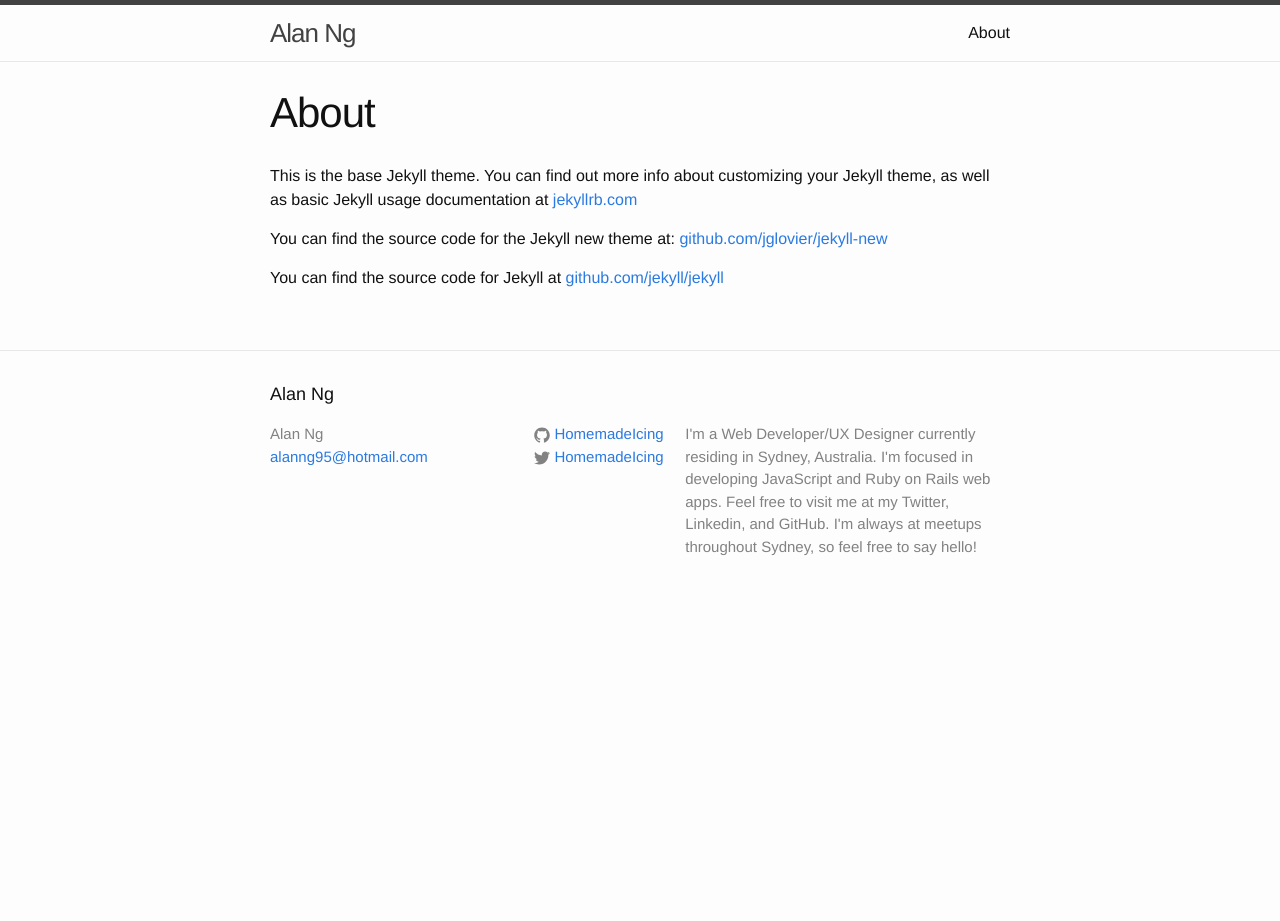
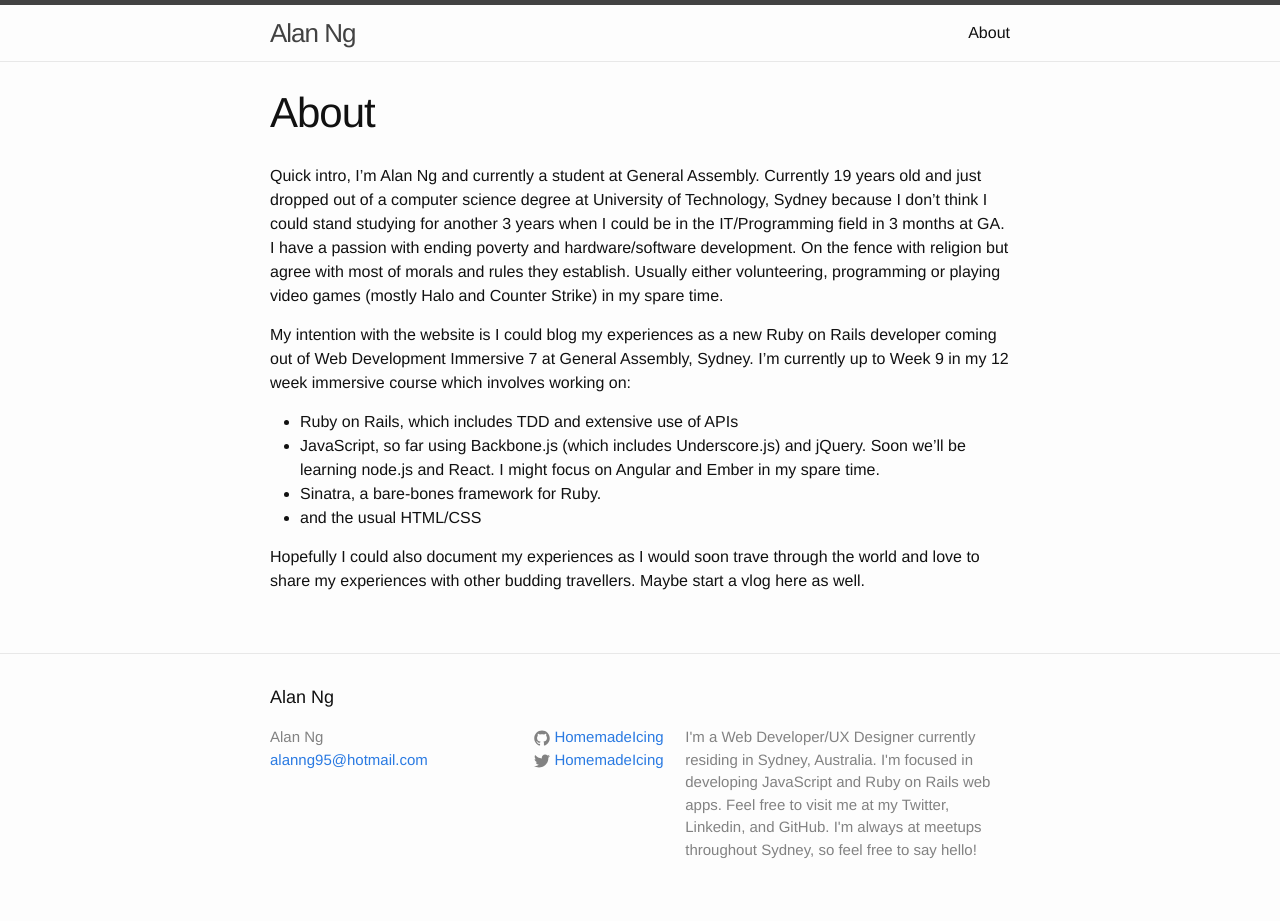
Before and after one commit to masteralan2/HomemadeIcing.github.io, a Jekyll site: the page built from about.md, in a window 1280 px wide. Built offline with Jekyll 4.4.1, drawn with Linux system fonts in a browser that asks for light colours; Markdown is read by kramdown in place of the engine named in the settings; before the commit the page ends 900 px from its top, so only the background shows below that.

Commit message:
added about page

```diff
--- a/about.md
+++ b/about.md
@@ -3,9 +3,13 @@ layout: page
 title: About
 permalink: /about/
 ---
+Quick intro, I'm Alan Ng and currently a student at General Assembly. Currently 19 years old and just dropped out of a computer science degree at University of Technology, Sydney because I don't think I could stand studying for another 3 years when I could be in the IT/Programming field in 3 months at GA. I have a passion with ending poverty and hardware/software development. On the fence with religion but agree with most of morals and rules they establish. Usually either volunteering, programming or playing video games (mostly Halo and Counter Strike) in my spare time.
 
-This is the base Jekyll theme. You can find out more info about customizing your Jekyll theme, as well as basic Jekyll usage documentation at [jekyllrb.com](http://jekyllrb.com/)
+My intention with the website is I could blog my experiences as a new Ruby on Rails developer coming out of Web Development Immersive 7 at General Assembly, Sydney. I'm currently up to Week 9 in my 12 week immersive course which involves working on:
 
-You can find the source code for the Jekyll new theme at: [github.com/jglovier/jekyll-new](https://github.com/jglovier/jekyll-new)
+  * Ruby on Rails, which includes TDD and extensive use of APIs
+  * JavaScript, so far using Backbone.js (which includes Underscore.js) and jQuery. Soon we'll be learning node.js and React. I might focus on Angular and Ember in my spare time.
+  * Sinatra, a bare-bones framework for Ruby.
+  * and the usual HTML/CSS
 
-You can find the source code for Jekyll at [github.com/jekyll/jekyll](https://github.com/jekyll/jekyll)
+Hopefully I could also document my experiences as I would soon trave through the world and love to share my experiences with other budding travellers. Maybe start a vlog here as well.
```
